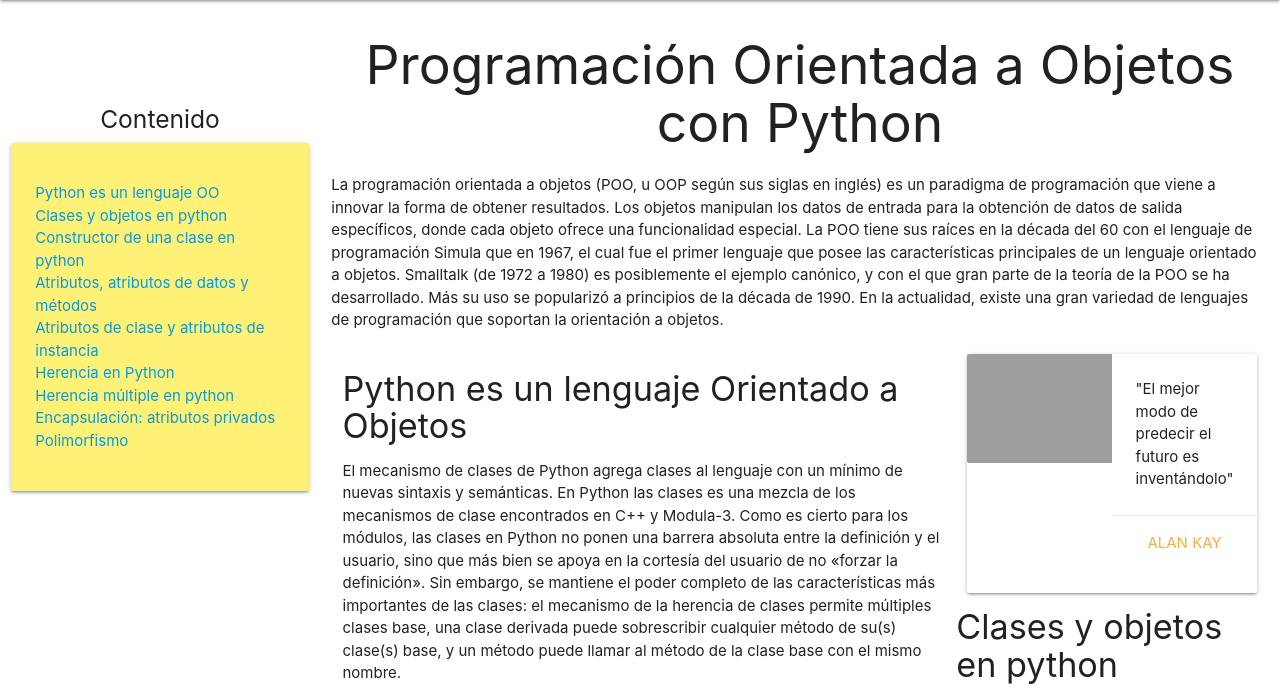
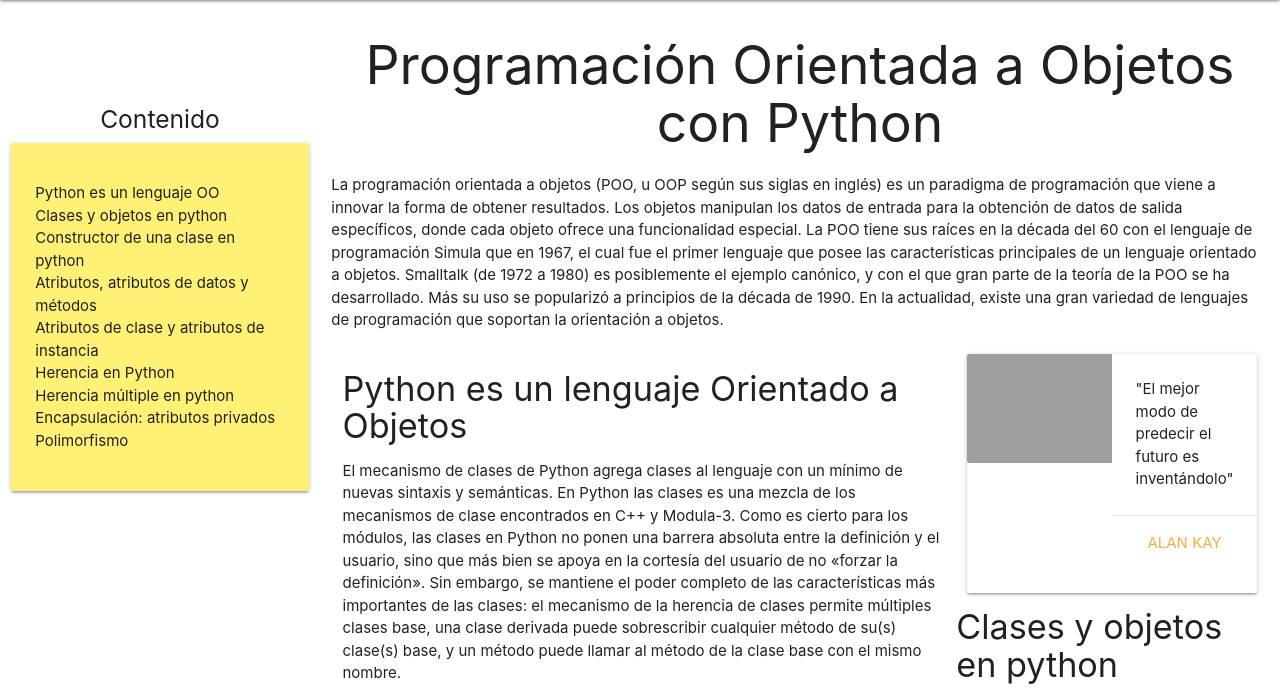
Before and after one commit to CristianAlexisZamora/ProyectoFinal_Grupo13, a Django app: page /cursoPython/POO/ in a window 1280 px wide. Shown: the part 64-752 px from the top of the page. Run offline with Django 3.2, Linux system fonts and the light colour scheme; grey boxes are pictures that could not be loaded.

Commit message:
Cambio de estilos en pythonPOO.html

```diff
--- a/appCursoPython/templates/appCursoPython/pythonPOO.html
+++ b/appCursoPython/templates/appCursoPython/pythonPOO.html
@@ -17,15 +17,15 @@
                   <h5><center>Contenido</center></h5>
                   <div class="card-panel yellow lighten-2">
                     <ul>
-                        <li><a href="#poo" class="text-black">Python es un lenguaje OO</a></li>
-                        <li><a href="#clases-objetos">Clases y objetos en python</a></li>
-                        <li><a href="#constructor">Constructor de una clase en python</a></li>
-                        <li><a href="#atributos-de-datos">Atributos, atributos de datos y m&eacute;todos</a></li>
-                        <li><a href="#atributos-de-clase">Atributos de clase y atributos de instancia</a></li>
-                        <li><a href="#herencia">Herencia en Python</a></li>
-                        <li><a href="#herencia-multiple">Herencia m&uacute;ltiple en python</a></li>
-                        <li><a href="#encapsulacion">Encapsulaci&oacute;n: atributos privados</a></li>
-                        <li><a href="#polimorfismo">Polimorfismo</a></li>
+                        <li><a href="#poo" class="grey-text text-darken-4">Python es un lenguaje OO</a></li>
+                        <li><a href="#clases-objetos" class="grey-text text-darken-4">Clases y objetos en python</a></li>
+                        <li><a href="#constructor" class="grey-text text-darken-4">Constructor de una clase en python</a></li>
+                        <li><a href="#atributos-de-datos" class="grey-text text-darken-4">Atributos, atributos de datos y m&eacute;todos</a></li>
+                        <li><a href="#atributos-de-clase" class="grey-text text-darken-4">Atributos de clase y atributos de instancia</a></li>
+                        <li><a href="#herencia" class="grey-text text-darken-4">Herencia en Python</a></li>
+                        <li><a href="#herencia-multiple" class="grey-text text-darken-4">Herencia m&uacute;ltiple en python</a></li>
+                        <li><a href="#encapsulacion" class="grey-text text-darken-4">Encapsulaci&oacute;n: atributos privados</a></li>
+                        <li><a href="#polimorfismo" class="grey-text text-darken-4">Polimorfismo</a></li>
                     </ul>
                   </div>
                 </div>
```
